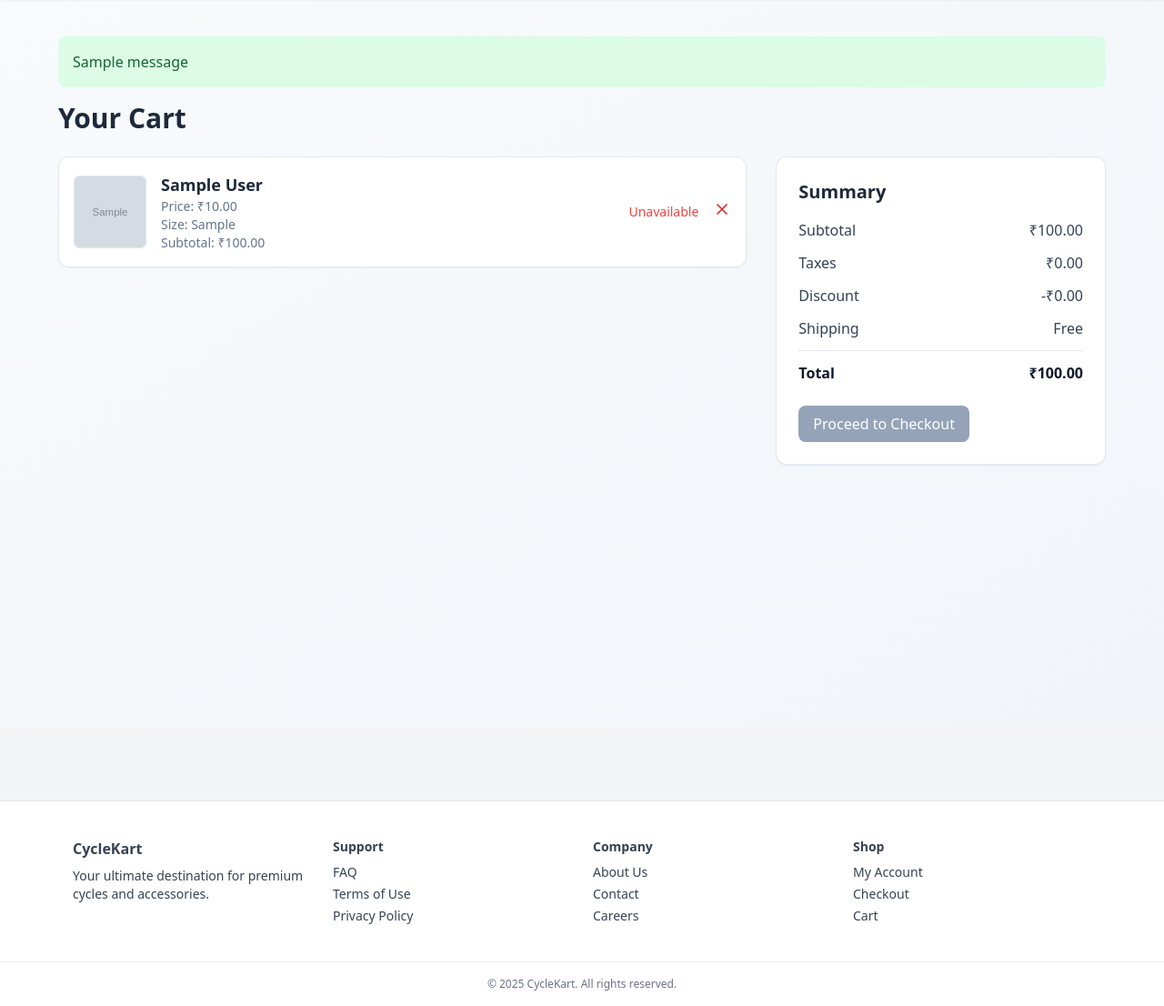
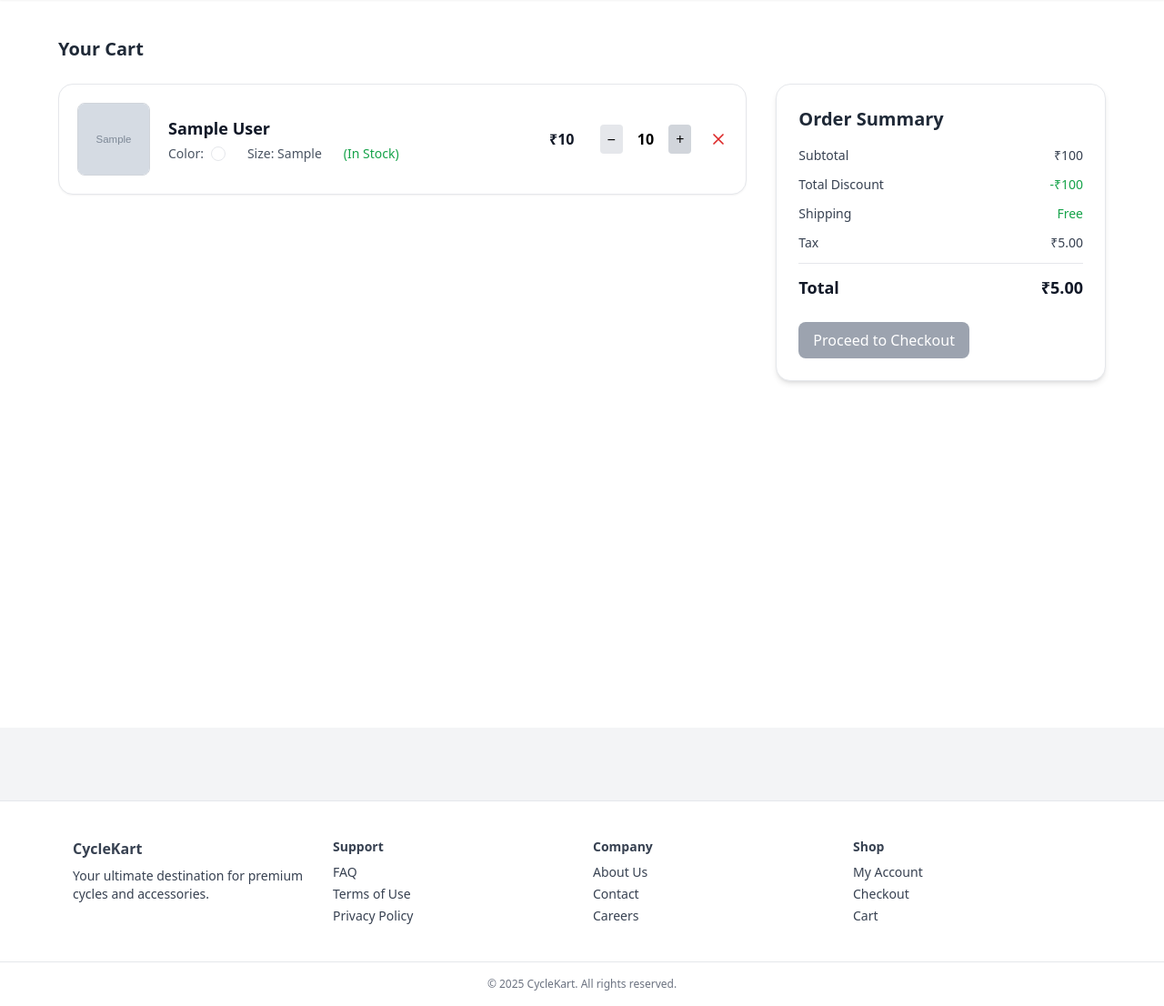
Before and after one commit to praveenAppuss/cyclekart, a Django app: page /cart/ in a window 1280 px wide. Shown: the part 64-1170 px from the top of the page at 91% size. Run offline with Django 5.2, Linux system fonts and the light colour scheme; a user stored in the database is signed in; tables that the repository leaves empty hold one stand-in row (values such as "Sample post"); grey boxes marked "Sample" are stand-in pictures; one stand-in notice (Sample message) is shown; some libraries are stand-ins or nearby versions.

Commit message:
cart management is completed with proper message display

```diff
--- a/templates/cart.html
+++ b/templates/cart.html
@@ -2,106 +2,151 @@
 {% load static %}
 
 {% block content %}
-<div class="min-h-screen bg-gradient-to-br from-slate-50 to-slate-100 py-10 px-6">
+<div class="min-h-screen bg-white py-10 px-4">
   <div class="max-w-6xl mx-auto">
-    <!-- Messages -->
+
+    <!-- Toast Messages -->
     {% if messages %}
-      <div class="mb-4">
+      <div id="toast-container" class="fixed top-4 right-4 z-50 space-y-2">
         {% for message in messages %}
-          <div class="p-4 rounded-lg {% if message.tags == 'error' %}bg-red-100 text-red-800{% elif message.tags == 'warning' %}bg-yellow-100 text-yellow-800{% else %}bg-green-100 text-green-800{% endif %}">
+          <div data-message="{{ message }}" class="toast p-4 rounded-lg shadow-lg opacity-0 transition-opacity duration-300 {% if message.tags == 'error' %}bg-red-100 text-red-800{% elif message.tags == 'warning' %}bg-yellow-100 text-yellow-800{% else %}bg-green-100 text-green-800{% endif %}">
             {{ message }}
           </div>
         {% endfor %}
       </div>
     {% endif %}
 
-    <h2 class="text-3xl font-bold text-slate-800 mb-6">Your Cart</h2>
+    <h2 class="text-xl font-bold text-gray-800 mb-6">Your Cart</h2>
 
     {% if cart_items %}
-      <div class="grid grid-cols-1 md:grid-cols-3 gap-8">
+    <div class="grid grid-cols-1 lg:grid-cols-3 gap-8">
+
       <!-- Cart Items -->
-        <div class="md:col-span-2 space-y-6">
+      <div class="lg:col-span-2 space-y-6">
         {% for item in cart_items %}
-            <div class="flex items-center justify-between bg-white rounded-xl shadow-sm p-4 border border-slate-200">
-              <div class="flex items-center space-x-4">
-                <img src="{{ item.product.thumbnail.url }}" alt="{{ item.product.name }}" class="w-20 h-20 object-cover rounded-md border border-slate-200">
+        <div class="flex justify-between items-center bg-white rounded-2xl border border-gray-200 shadow-sm hover:shadow-md p-5 transition-shadow">
+          <div class="flex items-center space-x-5">
+            <img src="{{ item.product.thumbnail.url }}" alt="{{ item.product.name }}" class="w-20 h-20 rounded-lg object-cover border border-gray-300" onerror="this.src='{% static 'images/placeholder.png' %}'; this.onerror=null;">
             <div>
-                  <h3 class="text-lg font-semibold text-slate-800">{{ item.product.name }}</h3>
-                  <p class="text-slate-500 text-sm">Price: ₹{{ item.product.price }}</p>
-                  <p class="text-slate-500 text-sm">Size: {{ item.size|default:"N/A" }}</p>
-                  <p class="text-slate-500 text-sm">Subtotal: ₹{{ item.subtotal }}</p>
-                  {% if item.stock > 0 and item.quantity <= item.stock %}
-                    <p class="text-slate-500 text-sm">Stock: {{ item.stock }} left</p>
+              <h3 class="text-lg font-semibold text-gray-900">{{ item.product.name }}</h3>
+              <div class="flex items-center mt-1 text-sm space-x-6 text-gray-600">
+                <div class="flex items-center gap-1">
+                  Color:
+                  {% if item.product.colors.exists %}
+                    <span class="inline-block w-4 h-4 rounded-full border ml-1" style="background-color: {{ item.product.colors.first.hex_code|default:'#000000' }}"></span>
+                  {% else %}
+                    <span class="text-gray-400">N/A</span>
                   {% endif %}
                 </div>
+                <div>Size: <span class="font-medium">{{ item.size|default:"N/A" }}</span></div>
+                <div class="text-green-600 font-medium">(In Stock)</div>
               </div>
-              <div class="flex items-center space-x-4">
-                {% if item.product.is_deleted or not item.product.is_active or not item.product.category.is_active or item.quantity > item.stock %}
-                  <span class="text-red-500 text-sm font-medium">Unavailable</span>
-                {% else %}
+            </div>
+          </div>
+          <div class="flex items-center space-x-5">
+            <span class="text-md font-semibold text-gray-900">₹{{ item.product.price|floatformat:0 }}</span>
             <form method="POST" action="{% url 'update_cart_quantity' item.id %}" class="flex items-center space-x-2">
               {% csrf_token %}
-                    <button name="action" value="decrement" class="px-2 py-1 bg-slate-200 rounded" aria-label="Decrease quantity of {{ item.product.name }}">−</button>
-                    <span class="px-3 font-semibold">{{ item.quantity }}</span>
-                    <button name="action" value="increment" class="{% if item.quantity >= item.max_quantity %}bg-slate-400 cursor-not-allowed{% else %}bg-slate-200{% endif %} px-2 py-1 rounded" {% if item.quantity >= item.max_quantity %}disabled{% endif %} aria-label="Increase quantity of {{ item.product.name }}">+</button>
+              <button name="action" value="decrement" class="px-2 py-1 bg-gray-200 rounded hover:bg-gray-300">−</button>
+              <span class="px-2 font-semibold">{{ item.quantity }}</span>
+              <button name="action" value="increment"
+                class="{% if item.quantity >= item.max_quantity %}bg-gray-300 cursor-not-allowed{% else %}bg-gray-200 hover:bg-gray-300{% endif %} px-2 py-1 rounded"
+                {% if item.quantity >= item.max_quantity %}disabled{% endif %}>+</button>
             </form>
-                {% endif %}
-                <form method="POST" action="{% url 'remove_from_cart' item.id %}">
-                  {% csrf_token %}
-                  <button class="text-red-600 hover:text-red-800 transition-colors" aria-label="Remove {{ item.product.name }} from cart">
+            <!-- Remove Button triggers Modal -->
+            <button onclick="openRemoveModal('{{ item.id }}')" class="text-red-600 hover:text-red-800">
               <svg class="w-5 h-5" fill="none" stroke="currentColor" viewBox="0 0 24 24">
                 <path stroke-linecap="round" stroke-linejoin="round" stroke-width="2" d="M6 18L18 6M6 6l12 12"/>
               </svg>
             </button>
-                </form>
           </div>
         </div>
         {% endfor %}
       </div>
 
-        <!-- Cart Summary -->
-        <div class="bg-white rounded-xl shadow-sm p-6 border border-slate-200 h-fit">
-          <h3 class="text-xl font-bold mb-4 text-slate-800">Summary</h3>
-          <div class="space-y-3 text-slate-700">
+      <!-- Order Summary -->
+      <div class="bg-white rounded-2xl border border-gray-200 shadow-md p-6 sticky top-20">
+        <h3 class="text-xl font-bold text-gray-800 mb-4">Order Summary</h3>
+        <div class="space-y-3 text-gray-700 text-sm">
           <div class="flex justify-between">
             <span>Subtotal</span>
-              <span>₹{{ cart_total }}</span>
+            <span class="font-medium">₹{{ cart_total|floatformat:0 }}</span>
           </div>
           <div class="flex justify-between">
-              <span>Taxes</span>
-              <span>₹0.00</span> <!-- Placeholder -->
-            </div>
-            <div class="flex justify-between">
-              <span>Discount</span>
-              <span>-₹0.00</span> <!-- Placeholder -->
+            <span>Total Discount</span>
+            <span class="font-medium text-green-600">-₹{{ total_discount|floatformat:0 }}</span>
           </div>
           <div class="flex justify-between">
             <span>Shipping</span>
-              <span>Free</span>
+            <span class="font-medium text-green-600">Free</span>
           </div>
-            <hr>
-            <div class="flex justify-between font-bold text-slate-900">
+          <div class="flex justify-between">
+            <span>Tax</span>
+            <span class="font-medium">₹{{ taxes|floatformat:2 }}</span>
+          </div>
+          <hr class="border-gray-200">
+          <div class="flex justify-between text-lg font-bold text-gray-900">
             <span>Total</span>
-              <span>₹{{ cart_total }}</span>
+            <span>₹{{ total|floatformat:2 }}</span>
           </div>
         </div>
+
         {% if cart_items and not has_unavailable_items %}
-            <a href="#" class="mt-6 block text-center bg-slate-900 hover:bg-slate-800 text-white px-4 py-2 rounded-lg font-medium transition-colors duration-200">
-              Proceed to Checkout
-            </a>
+          <a href="#" class="mt-6 block text-center bg-blue-600 hover:bg-blue-700 text-white px-4 py-2 rounded-lg font-medium transition">Proceed to Checkout</a>
         {% else %}
-            <button disabled class="mt-6 block text-center bg-slate-400 text-white px-4 py-2 rounded-lg font-medium cursor-not-allowed">
-              Proceed to Checkout
-            </button>
+          <button disabled class="mt-6 block text-center bg-gray-400 text-white px-4 py-2 rounded-lg font-medium cursor-not-allowed">Proceed to Checkout</button>
         {% endif %}
       </div>
     </div>
     {% else %}
     <div class="text-center py-20">
-        <h3 class="text-xl font-semibold text-slate-600 mb-2">Your cart is empty 🛒</h3>
+      <h3 class="text-xl font-semibold text-gray-600 mb-2">Your cart is empty 🛒</h3>
       <a href="{% url 'userproduct_list' %}" class="text-blue-600 hover:underline">Continue Shopping</a>
     </div>
     {% endif %}
   </div>
 </div>
+
+<!-- Remove Confirmation Modal -->
+<div id="removeModal" class="fixed inset-0 bg-black/50 hidden items-center justify-center z-50">
+  <div class="bg-white rounded-xl shadow-lg p-6 max-w-sm w-full text-center space-y-4">
+    <h2 class="text-xl font-semibold text-gray-800">Remove Item</h2>
+    <p class="text-gray-600">Are you sure you want to remove this item from your cart?</p>
+    <form id="removeForm" method="POST">
+      {% csrf_token %}
+      <div class="flex justify-center space-x-4 mt-4">
+        <button type="submit" class="px-4 py-2 bg-red-600 hover:bg-red-700 text-white rounded-md">Yes, Remove</button>
+        <button type="button" onclick="closeRemoveModal()" class="px-4 py-2 bg-gray-300 hover:bg-gray-400 rounded-md">Cancel</button>
+      </div>
+    </form>
+  </div>
+</div>
+
+<!-- JavaScript for Toasts and Modal -->
+<script>
+  document.addEventListener("DOMContentLoaded", function () {
+    const toasts = document.querySelectorAll('.toast');
+    toasts.forEach(toast => {
+      setTimeout(() => toast.style.opacity = '1', 100);
+      setTimeout(() => {
+        toast.style.opacity = '0';
+        setTimeout(() => toast.remove(), 300);
+      }, 2500);
+    });
+  });
+
+  function openRemoveModal(itemId) {
+    const modal = document.getElementById("removeModal");
+    const form = document.getElementById("removeForm");
+    form.action = `/cart/remove/${itemId}/`;  // Update to match your URL pattern
+    modal.classList.remove("hidden");
+    modal.classList.add("flex");
+  }
+
+  function closeRemoveModal() {
+    const modal = document.getElementById("removeModal");
+    modal.classList.remove("flex");
+    modal.classList.add("hidden");
+  }
+</script>
 {% endblock %}
--- a/userapp/views.py
+++ b/userapp/views.py
@@ -1,3 +1,4 @@
+from decimal import Decimal
 from django.shortcuts import render, redirect
 from django.contrib.auth import get_user_model, authenticate, login, logout
 from django.contrib.auth.hashers import make_password
@@ -187,6 +188,7 @@ def user_login(request):
             messages.error(request, "Your account is currently suspended.")
         else:
             login(request, user, backend='django.contrib.auth.backends.ModelBackend')
+            request.session.set_expiry(300)
             return redirect('user_home')
 
     return render(request, 'user_login.html')
@@ -299,10 +301,15 @@ def product_detail(request, product_id):
         is_deleted=False
     ).exclude(id=product.id)[:4]
 
+    savings = 0
+    if product.discount_price and product.discount_price < product.price:
+        savings = product.price - product.discount_price
+
     return render(request, 'product_detail.html', {
         'product': product,
         'color': color,
         'related_products': related_products,
+        'savings':savings
     })
 
 
@@ -475,21 +482,29 @@ def add_to_cart(request, product_id):
 
     # Remove from wishlist if exists
     Wishlist.objects.filter(user=request.user, product=product).delete()
-    return redirect('cart_view')
+    return redirect('product_detail',product_id=product_id)
 
-@login_required
+@login_required(login_url='user_login')
 def cart_view(request):
     cart = Cart.objects.filter(user=request.user).first()
     cart_items = cart.items.select_related('product') if cart else []
-    total = 0
+
+    total_subtotal = 0
+    total_discount = 0
     has_unavailable_items = False
+    taxes = 0
+    discount = 0  # Will be calculated as total_discount
 
     for item in cart_items:
+        # Calculate subtotal for each item
         item.subtotal = item.quantity * item.product.price
-        total += item.subtotal
+        total_subtotal += item.subtotal
+
         try:
-            item.stock = ProductSizeStock.objects.get(product=item.product, size=item.size).quantity
+            stock_record = ProductSizeStock.objects.get(product=item.product, size=item.size)
+            item.stock = stock_record.quantity
             item.max_quantity = min(item.stock, 5)  # Max 5 items
+            # Check availability
             if (item.product.is_deleted or not item.product.is_active or
                 not item.product.category.is_active or item.quantity > item.stock):
                 has_unavailable_items = True
@@ -498,9 +513,25 @@ def cart_view(request):
             item.stock = 0
             item.max_quantity = 0
 
+        # Calculate savings (discount) for each item
+        if hasattr(item.product, 'discount_price') and item.product.discount_price is not None:
+            item_savings = item.product.price - item.product.discount_price if item.product.discount_price < item.product.price else 0
+            item.savings = item_savings * item.quantity  # Total savings for this item's quantity
+            total_discount += item.savings
+        else:
+            item.savings = 0
+
+    # Calculate taxes (5% of subtotal as per example ₹190 on ₹4000)
+    taxes = total_subtotal * Decimal('0.05')  # Convert 0.05 to Decimal
+    # Calculate total (subtotal + taxes - total_discount)
+    final_total = total_subtotal + taxes - total_discount
+
     return render(request, 'cart.html', {
         'cart_items': cart_items,
-        'cart_total': total,
+        'cart_total': total_subtotal,  # Subtotal
+        'total_discount': total_discount,  # Total savings across all items
+        'taxes': taxes,
+        'total': final_total,
         'has_unavailable_items': has_unavailable_items,
     })
 
@@ -567,7 +598,7 @@ def add_to_wishlist(request, product_id):
         messages.success(request, f"{product.name} added to wishlist.")
     else:
         messages.info(request, f"{product.name} is already in your wishlist.")
-    return redirect('wishlist_view')
+    return redirect('product_detail',product_id=product_id)
 
 @login_required
 def remove_from_wishlist(request, wishlist_id):
```
Also changed, not shown: adminapp/models.py (+4 -3 lines), adminapp/views.py (+14 -5 lines), templates/product_detail.html (+65 -15 lines), templates/product_form.html (+7 -0 lines), templates/user_home.html (+15 -14 lines), templates/user_product_list.html (+19 -4 lines), adminapp/migrations/0014_product_discount_price_alter_product_price.py (added). Lines whose indentation alone changed are shown as unchanged.
